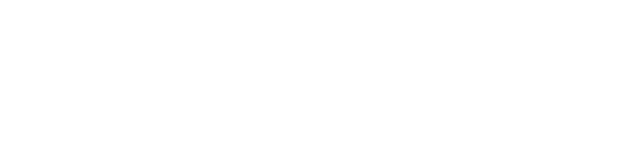
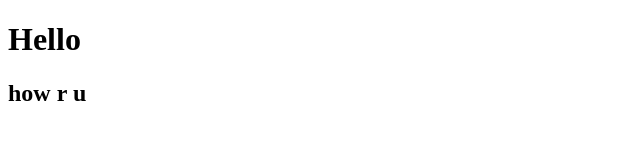
Before and after one commit to santhoshkumars123/test, a plain HTML site: page index.html in a window 1280 px wide. Shown: the whole page, without its empty margins (0-640 px from the left). Drawn offline with Linux system fonts and the light colour scheme.

Commit message:
changes done

```diff
--- a/index.html
+++ b/index.html
@@ -4,10 +4,10 @@
     <meta charset="UTF-8">
     <meta http-equiv="X-UA-Compatible" content="IE=edge">
     <meta name="viewport" content="width=device-width, initial-scale=1.0">
-    <title></title>
+    <title>Document</title>
 </head>
 <body>
-    <h1></h1>
-    <h2></h2>
+    <h1>Hello</h1>
+    <h2>how r u</h2>
 </body>
 </html>
```
